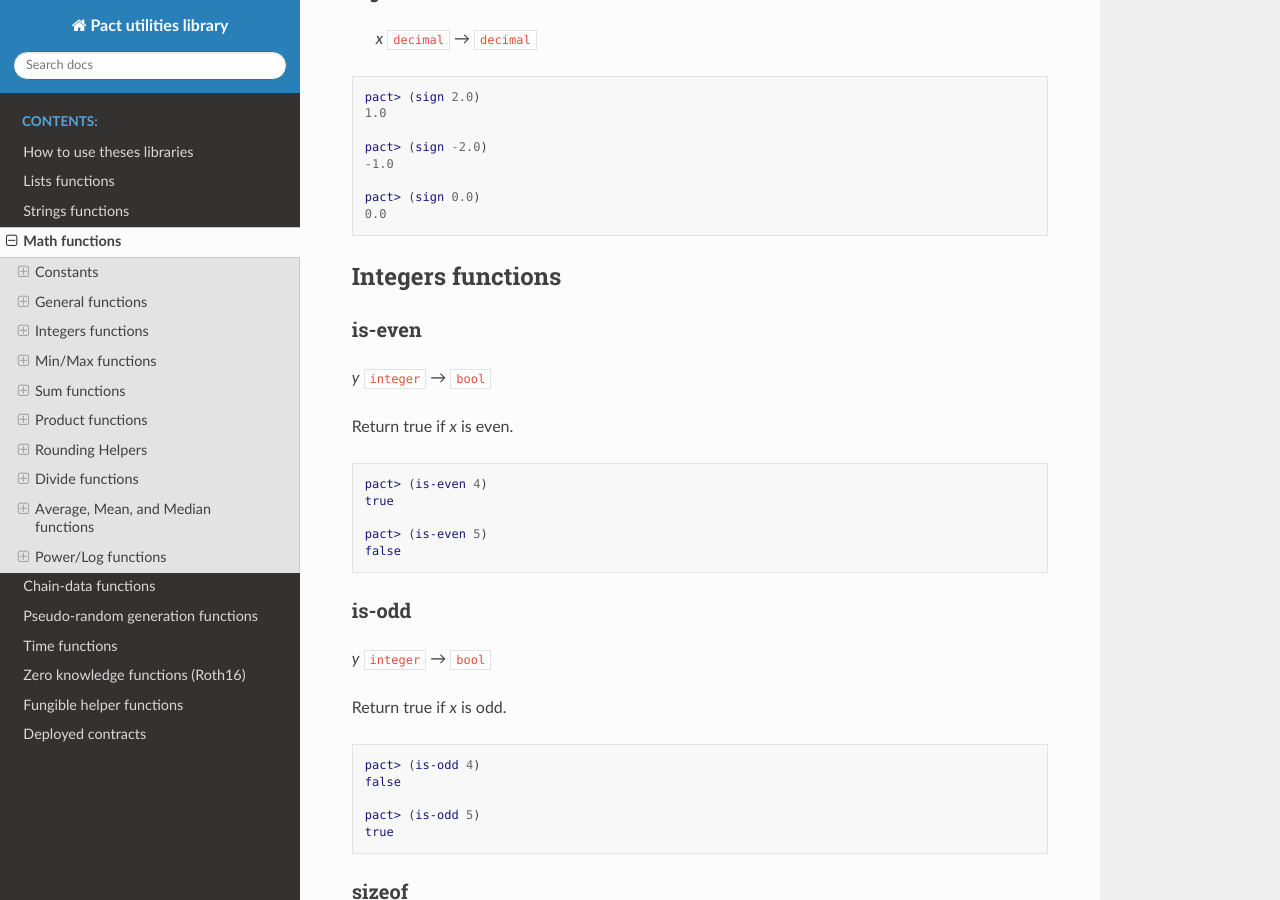
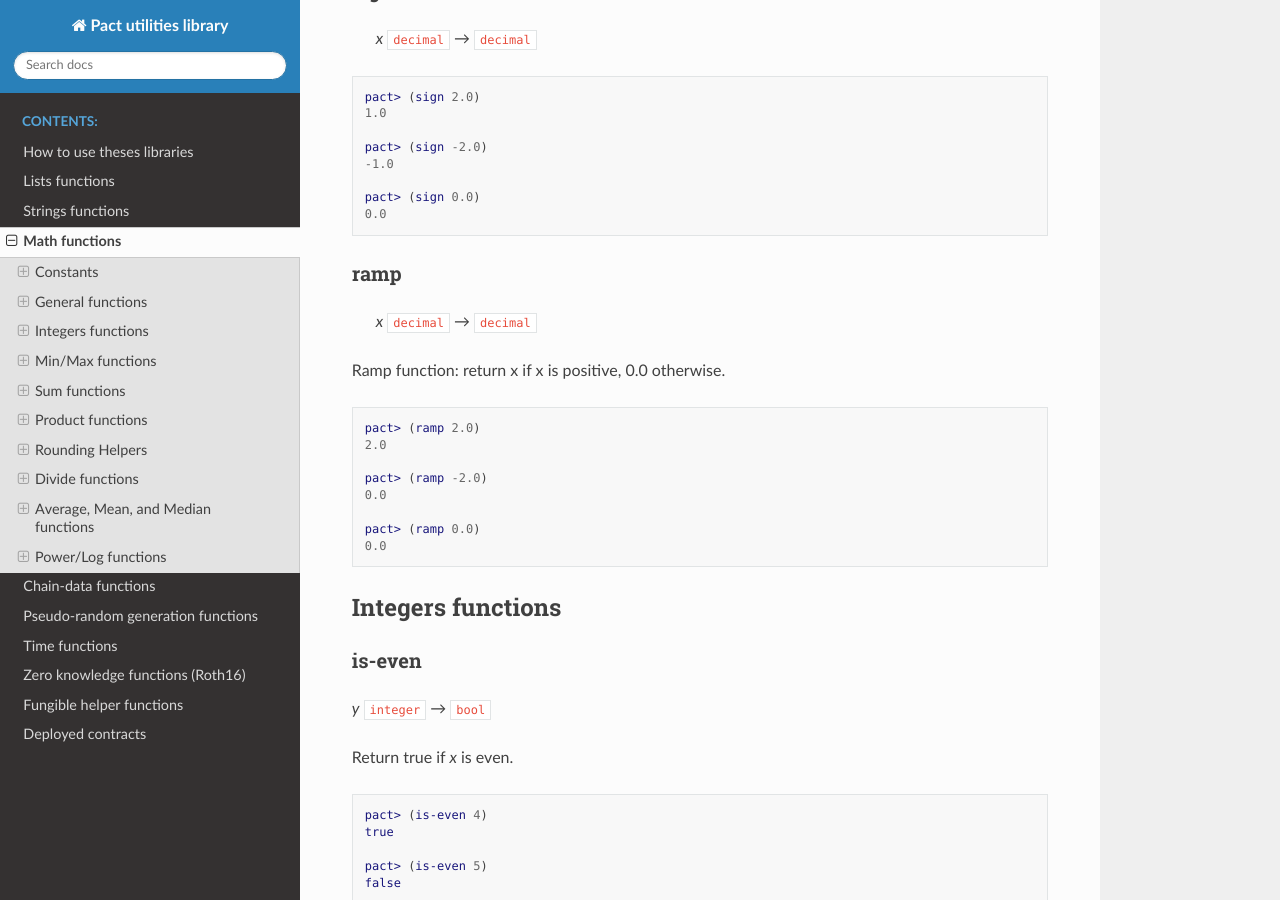
Before and after one commit to CryptoPascal31/pact-util-lib, a Sphinx documentation site: the page built from docs/source/util-math.rst, in a window 1280 px wide and 900 px high, scrolled down 1672 px. Built offline with Sphinx 7.4.7 and the Read the Docs theme 3.1.0, drawn with Linux system fonts in a browser that asks for light colours.

Commit message:
Add the ramp function

```diff
--- a/docs/source/util-math.rst
+++ b/docs/source/util-math.rst
@@ -89,6 +89,23 @@ sign
   -1.0
 
   pact> (sign 0.0)
+  0.0
+
+ramp
+~~~~
+ *x* ``decimal`` *→* ``decimal``
+
+Ramp function: return x if x is positive, 0.0 otherwise.
+
+.. code:: lisp
+
+  pact> (ramp 2.0)
+  2.0
+
+  pact> (ramp -2.0)
+  0.0
+
+  pact> (ramp 0.0)
   0.0
 
 Integers functions
```
Also changed, not shown: README.md (+1 -0 lines), 2 other files.
